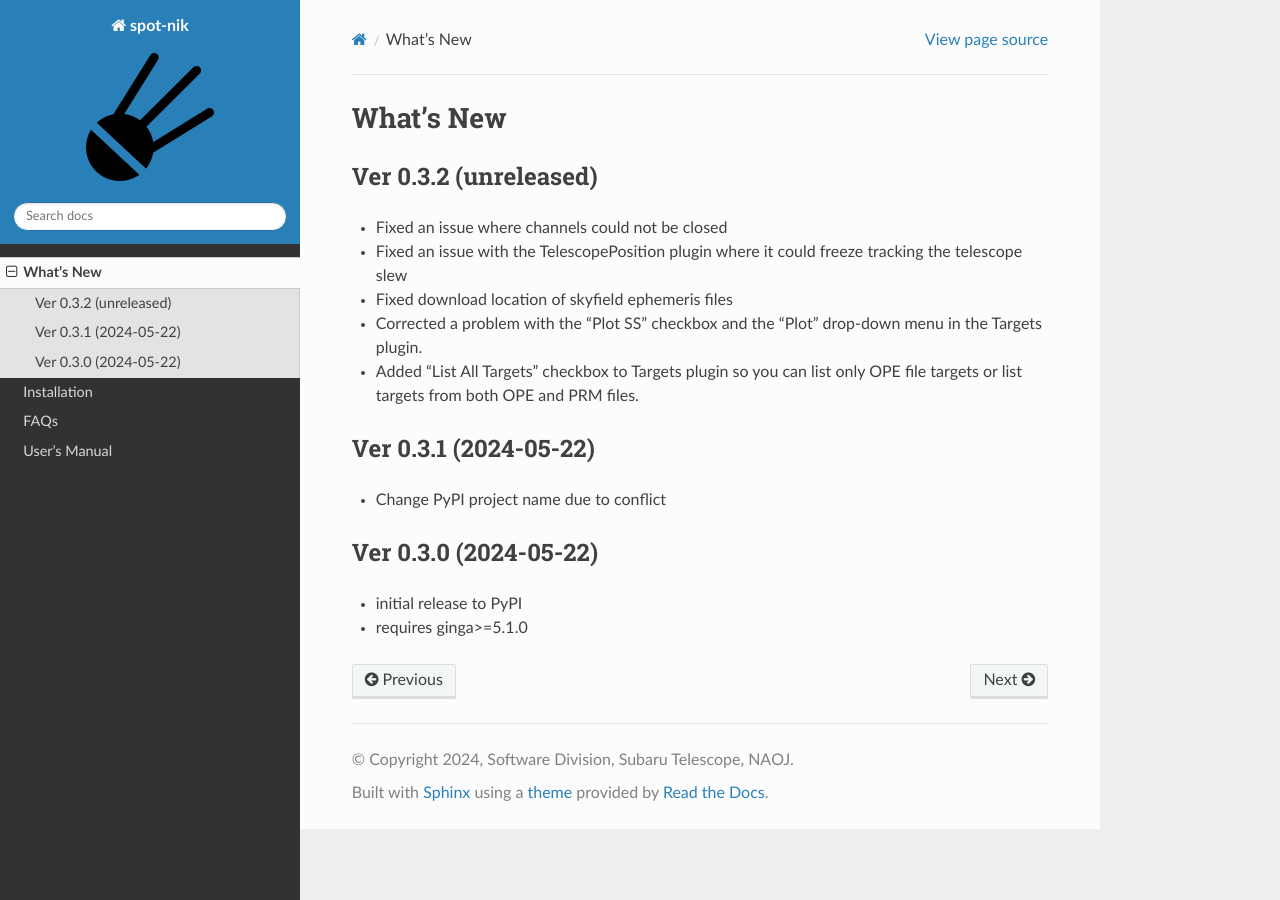
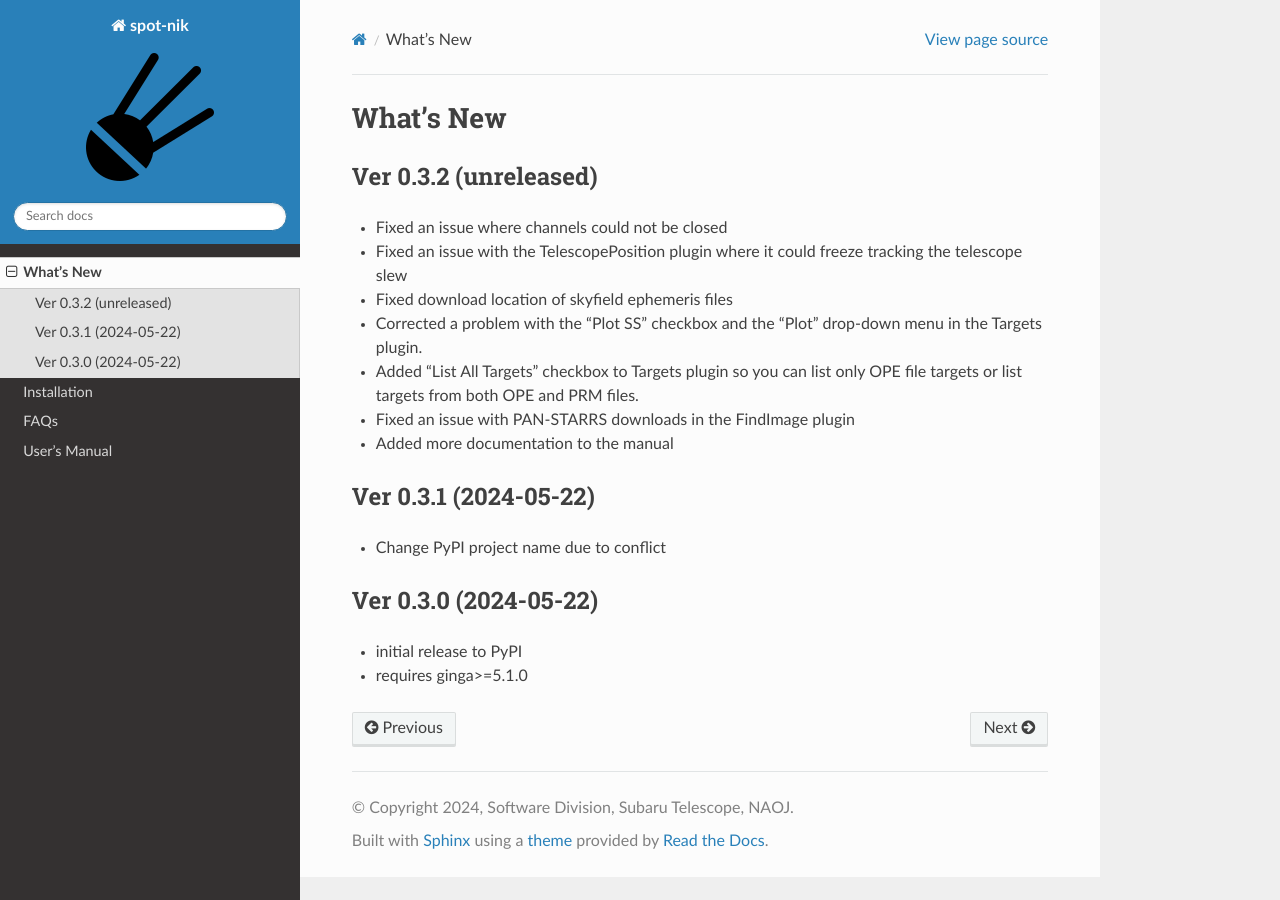
Before and after one commit to naojsoft/spot, a Sphinx documentation site: the page built from doc/WhatsNew.rst, in a window 1280 px wide. Built offline with Sphinx 7.4.7 and the Read the Docs theme 2.0.0, drawn with Linux system fonts in a browser that asks for light colours.

Commit message:
Minor clean ups to ensure documentation builds cleanly.

```diff
--- a/doc/WhatsNew.rst
+++ b/doc/WhatsNew.rst
@@ -12,6 +12,8 @@ Ver 0.3.2 (unreleased)
   drop-down menu in the Targets plugin.
 - Added "List All Targets" checkbox to Targets plugin so you can list
   only OPE file targets or list targets from both OPE and PRM files.
+- Fixed an issue with PAN-STARRS downloads in the FindImage plugin
+- Added more documentation to the manual
 
 Ver 0.3.1 (2024-05-22)
 ======================
--- a/doc/install.rst
+++ b/doc/install.rst
@@ -75,7 +75,7 @@ For most users, we recommend installing the
 
      pip install .
 
-#. (**ONLY for NAOJ features**) then use `this file <http://github.com/naojsoft/spot/blob/main/spot_pip_requirements.txt>`_ to install the remaining requirements via *pip*::
+#. (**ONLY for NAOJ features**) then use `this pip requirements file <http://github.com/naojsoft/spot/blob/main/spot_pip_requirements.txt>`_ to install the remaining requirements via *pip*::
 
     pip install -r spot_pip_requirements.txt
 
--- a/doc/manual/channelselection.rst
+++ b/doc/manual/channelselection.rst
@@ -22,7 +22,7 @@ CPanel Plugin Selection
 =======================
 
 Right of the Operation menu is a set of green and grey icons which
-control and show the focus status of the :doc:`secondarychannels`.
+control and show the focus status of the existing channels.
 
 .. image:: figures/Selectrow2.png
 
```
